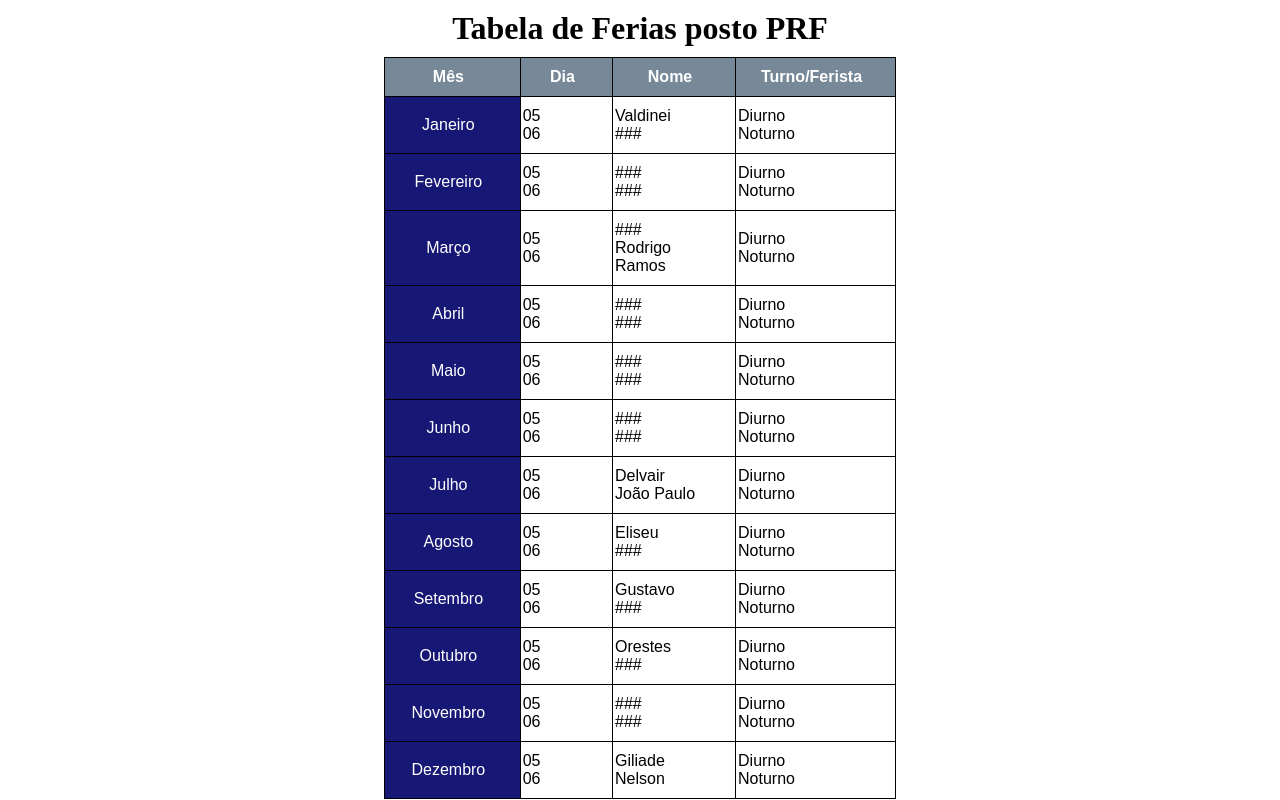
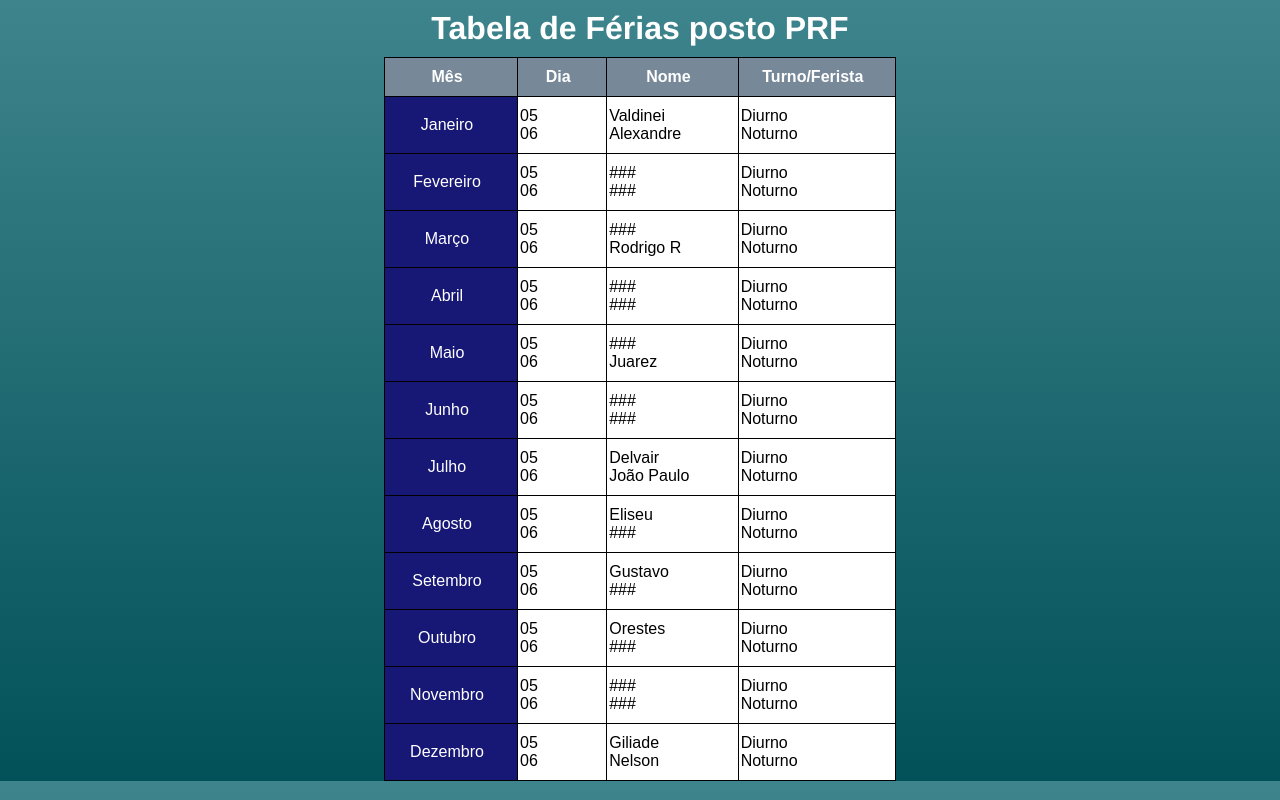
Before and after one commit to gustavohenriquedosantos/ferias-vigilantes, a plain HTML site: page index.html in a window 1280 px wide. Drawn offline with Linux system fonts and the light colour scheme.

Commit message:
Atualização de dados

```diff
--- a/estilo/style.css
+++ b/estilo/style.css
@@ -3,6 +3,9 @@
 *{
     margin: 0;
     padding: 0;
+}
+body{
+    background-image: linear-gradient(to top, #025159, #3E848C);
 }
 table, td,th{
     width: 40vw;
@@ -13,9 +16,15 @@
     margin: auto;
 
 }
+td{
+    background-color: white;
+}
+
 h1{
     text-align: center;
     padding: 10px;
+    color: white;
+    font-family: 'Franklin Gothic Medium', 'Arial Narrow', Arial, sans-serif;
 }
 th{
     background-color: lightslategray;
--- a/index.html
+++ b/index.html
@@ -7,7 +7,7 @@
     <link rel="stylesheet" href="estilo/style.css">
 </head>
 <body>
-    <h1>Tabela de Ferias posto PRF</h1>
+    <h1>Tabela de Férias posto PRF</h1>
     <table>
         <thead>
             <tr>
@@ -21,7 +21,7 @@
             <tr>
                 <td class="mes">Janeiro</td>
                 <td>05<br>06</td>
-                <td>Valdinei<br>###</td>
+                <td>Valdinei<br>Alexandre</td>
                 <td>Diurno<br>Noturno</td>
 
             </tr>
@@ -35,7 +35,7 @@
             <tr>
                 <td class="mes">Março</td>
                 <td>05<br>06</td>
-                <td>###<br>Rodrigo Ramos</td>
+                <td>###<br>Rodrigo R</td>
                 <td>Diurno<br>Noturno</td>
 
             </tr>
@@ -49,7 +49,7 @@
             <tr>
                 <td class="mes">Maio</td>
                 <td>05<br>06</td>
-                <td>###<br>###</td>
+                <td>###<br>Juarez</td>
                 <td>Diurno<br>Noturno</td>
 
             </tr>
```
Lines whose indentation alone changed are shown as unchanged.
